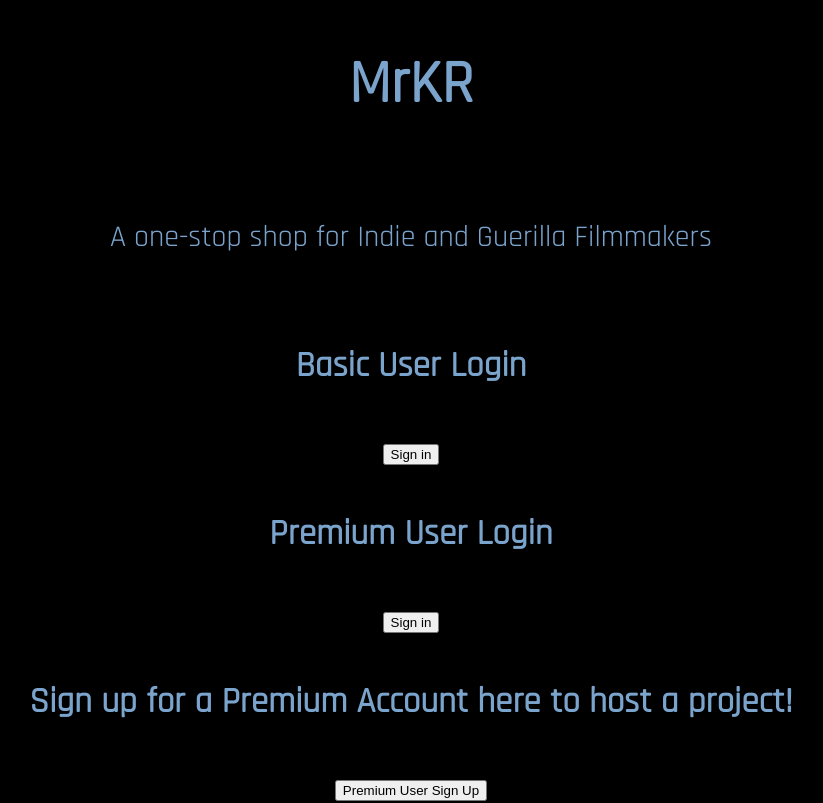
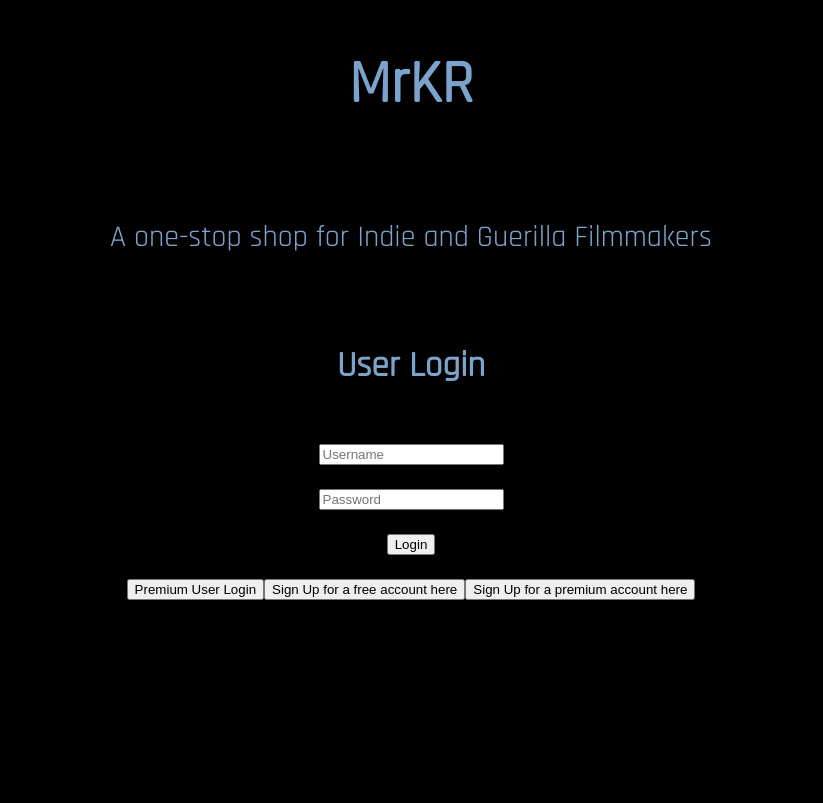
Before and after one commit to leevcampbell/Capstone-React-Web, a React (Create React App) app in the folder client/: page / in a window 1280 px wide. Shown: the top 803 px of the page, without its empty margins (229-1052 px from the left). Built offline with nearby package versions, Linux system fonts and the light colour scheme.

Commit message:
started edit of homepage

```diff
--- a/client/src/Components/App.js
+++ b/client/src/Components/App.js
@@ -1,5 +1,5 @@
 import React from 'react';
-
+import { useState } from 'react';
 import { useNavigate } from 'react-router-dom';
 
 import '../CSS/App.css';
@@ -10,24 +10,65 @@ function App() {
 
   const navigate = useNavigate();
 
+  const [username, setUsername] = useState('')
+  const [password, setPassword] = useState('')
+  const [currentUser, setCurrentUser] = useState('')
+
+  const handleSubmit = (e) => {
+    e.preventDefault()
+    fetch('/login/users', {
+        method: 'POST',
+        headers: {
+            'Content-Type': 'application/json',
+            'Accept': 'application/json'
+            },
+            body: JSON.stringify({
+                username: username,
+                password: password
+                })
+            })
+            .then(response => response.json())
+            .then(data => {
+                console.log(data)
+                setCurrentUser(data);
+                navigate('/user-homepage')
+            })
+
+        }
+
+        const handleUsernameChange = (e) => {
+          setUsername(e.target.value)
+      }
+
+      const handlePasswordChange = (e) => {
+          setPassword(e.target.value)
+      }
+
   return (
     <div className="App">
+      <header className="App-header">
+        <h1>MrKR</h1>
+        <p>A one-stop shop for Indie and Guerilla Filmmakers</p>
+      </header>
 
-      <h1>MrKR</h1>
-      <p>A one-stop shop for Indie and Guerilla Filmmakers</p>
+      <form onSubmit={handleSubmit}>
+        <h3>User Login</h3>
+            <input type="text" placeholder="Username" value={username}onChange={handleUsernameChange} />
+            <br></br>
+            <input type="password" placeholder="Password" value={password} onChange={handlePasswordChange} />
+            <br></br>
+            <button type="submit">
+                Login
+            </button>
+      </form>
 
-      <h3>Basic User Login</h3>
-      <button onClick={()=> navigate('/login/users')}>Sign in</button>
+      <button onClick={()=> navigate('/login/owners')}>Premium User Login</button>
 
-      <h3>Premium User Login</h3>
-      <button onClick={()=> navigate('/login/owners')}>Sign in</button>
+      <button onClick={()=> navigate('/signup/user')}>Sign Up for a free account here</button>
 
-      <h3>Sign up for a Premium Account here to host a project!</h3>
+      <button onClick={()=> navigate('/signup/owner')}> Sign Up for a premium account here</button>
 
-      <button onClick={()=> navigate('/signup/owner')}> Premium User Sign Up</button>
 
-      <h3> Sign up for a free Account here!</h3>
-      <button onClick={()=> navigate('/signup/user')}>Free User Sign Up</button>
 
 
 
--- a/client/src/Components/MatchPage.jsx
+++ b/client/src/Components/MatchPage.jsx
@@ -9,7 +9,6 @@ function MatchPage() {
     const [projects, setProjects] = useState([])
 
 
-
     useEffect(() => {
         fetch('/projects')
         .then(response => response.json())
@@ -19,7 +18,6 @@ function MatchPage() {
         })
 
     }, [])
-
 
     const handleLike = (project) => {
         fetch('/match-page', {
@@ -46,8 +44,6 @@ function MatchPage() {
 
     }
 
-
-
     const mappedProjects = projects.map(project => {
             return(
             <div className="project-card-match-page" key={project.id}>
@@ -64,8 +60,6 @@ function MatchPage() {
         }
         )
 
-
-
   return (
     <div className='project-container'>
         <h1 className='header'>Projects To Collaborate On</h1>
--- a/client/src/Components/OwnerHomepage.jsx
+++ b/client/src/Components/OwnerHomepage.jsx
@@ -56,7 +56,7 @@ function OwnerHomepage({currentOwner, setCurrentOwner, newOwner, setNewOwner}) {
 
 
   return (
-    <div className="owner-profile">
+    <div className="owner-homepage">
         <OwnerNavBar />
 
         <div className="profile-card">
@@ -76,8 +76,8 @@ function OwnerHomepage({currentOwner, setCurrentOwner, newOwner, setNewOwner}) {
               <p>Props: {ownerData.props === "1" ? '✅' : '⛔'}</p>
               <p>Bio: {ownerData.bio}</p>
             </div>
-            <p>Projects:</p>
             <div>
+            <p>Your Projects:</p>
                 <div className='project-card-container'>
                     {mappedProjects}
                 </div>
--- a/client/src/Components/SignupUser.jsx
+++ b/client/src/Components/SignupUser.jsx
@@ -1,10 +1,16 @@
 import React from 'react'
 import { useState } from 'react'
-import { Link } from 'react-router-dom'
+// import { Link } from 'react-router-dom'
+import { useNavigate } from 'react-router-dom'
 
 
 
 function SignupUser(props) {
+  console.log(props)
+
+//  user gets POSTED to database but Info is not being passed to UserHomepage. Uncaught in syntax error not JSON error
+
+  const navigate = useNavigate()
 
     const [username, setUsername] = useState('')
     const [password, setPassword] = useState('')
@@ -37,8 +43,8 @@ function SignupUser(props) {
                 .then(response => response.json())
                 .then(data => {
                     setNewUser(data);
-
                 })
+                navigate('/user-homepage')
               }
 
 
@@ -87,7 +93,7 @@ function SignupUser(props) {
           <input type="text" className='SUinput' placeholder='City, State' onChange={handleLocationChange}></input>
           <br></br>
           <button type="submit" className='SUbutton'>
-            <Link to='/user-homepage'>Sign Up</Link>
+            Sign Up
           </button>
       </form>
 
@@ -97,6 +103,7 @@ function SignupUser(props) {
 
       <button className='SUbutton' onClick={() => props.onFormSwitch('signupOwner')}>Sign up for a premium account here!</button>
 
+
     </div>
   )
 
--- a/client/src/Components/UserLogin.jsx
+++ b/client/src/Components/UserLogin.jsx
@@ -1,6 +1,5 @@
 import React from 'react'
 import { useState } from 'react'
-import { Link } from 'react-router-dom'
 import { useNavigate } from 'react-router-dom'
 
 
--- a/client/src/Components/UserSeeProjects.jsx
+++ b/client/src/Components/UserSeeProjects.jsx
@@ -1,6 +1,5 @@
 import React from 'react'
 import { useState, useEffect } from 'react'
-// import { useNavigate } from 'react-router-dom'
 import '../CSS/matchpage.css'
 import '../CSS/ProjectCard.css'
 import UserMenu from './UserMenu'
@@ -9,10 +8,7 @@ function UserSeeProjects() {
 
     const [matchedProjects, setMatchedProjects] = useState([])
     const [currentUser, setCurrentUser] = useState([])
-
     console.log(currentUser)
-
-    // const navigate = useNavigate()
 
     useEffect(() => {
         fetch('/user-homepage')
@@ -56,7 +52,7 @@ function UserSeeProjects() {
 
 return (
     <div>
-        <h1>Projects You Want To Work On</h1>
+        <h1>Your Projects "User"</h1>
         <UserMenu />
 
 
--- a/client/src/index.js
+++ b/client/src/index.js
@@ -10,7 +10,7 @@ import SignupOwner from './Components/signupOwner';
 import UserHomepage from './Components/UserHomepage';
 import OwnerHomepage from './Components/OwnerHomepage';
 import MatchPage from './Components/MatchPage';
-import UserLogin from './Components/UserLogin';
+// import UserLogin from './Components/UserLogin';
 import OwnerLogin from './Components/OwnerLogin';
 import CreateProject from './Components/CreateProject';
 import EditOwnerInfo from './Components/EditOwnerInfo';
@@ -32,7 +32,7 @@ root.render(
       <Route path="/user-homepage" element={<UserHomepage />} />
       <Route path="/owner-homepage" element={<OwnerHomepage />} />
       <Route path="/match-page" element={<MatchPage />} />
-      <Route path="/login/users" element={<UserLogin />} />
+      {/* <Route path="/login/users" element={<UserLogin />} /> */}
       <Route path="/login/owners" element={<OwnerLogin />} />
       <Route path="/projects/create" element={<CreateProject />} />
       <Route path="/owner/edit" element={<EditOwnerInfo />} />
```
